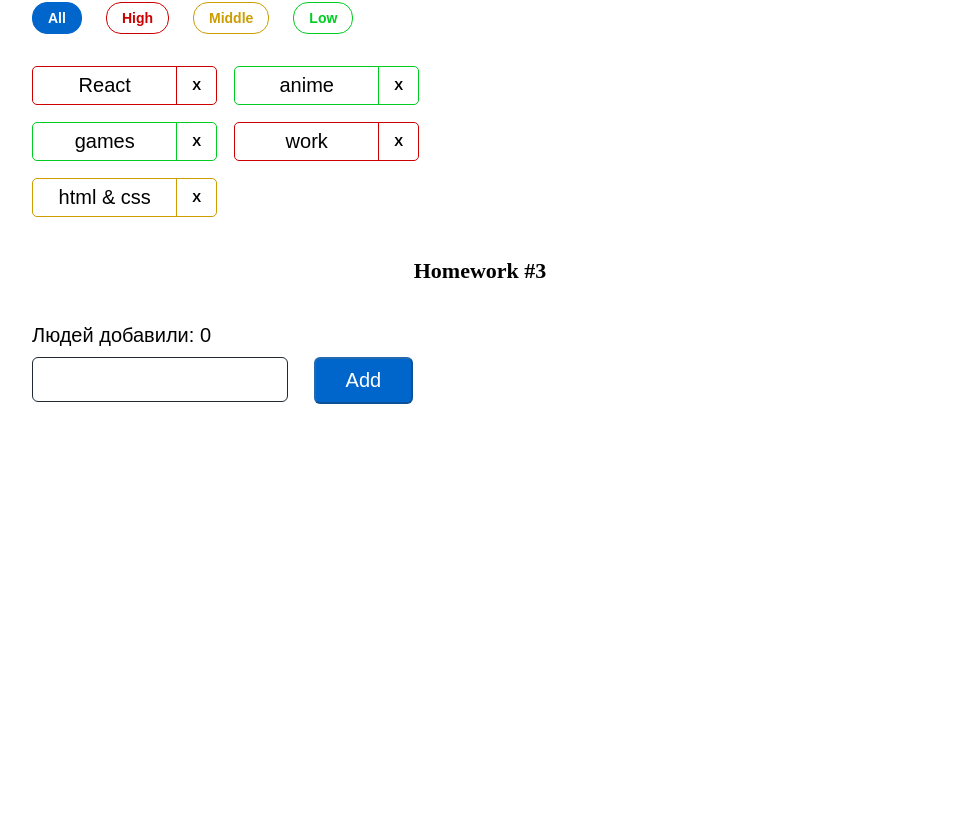
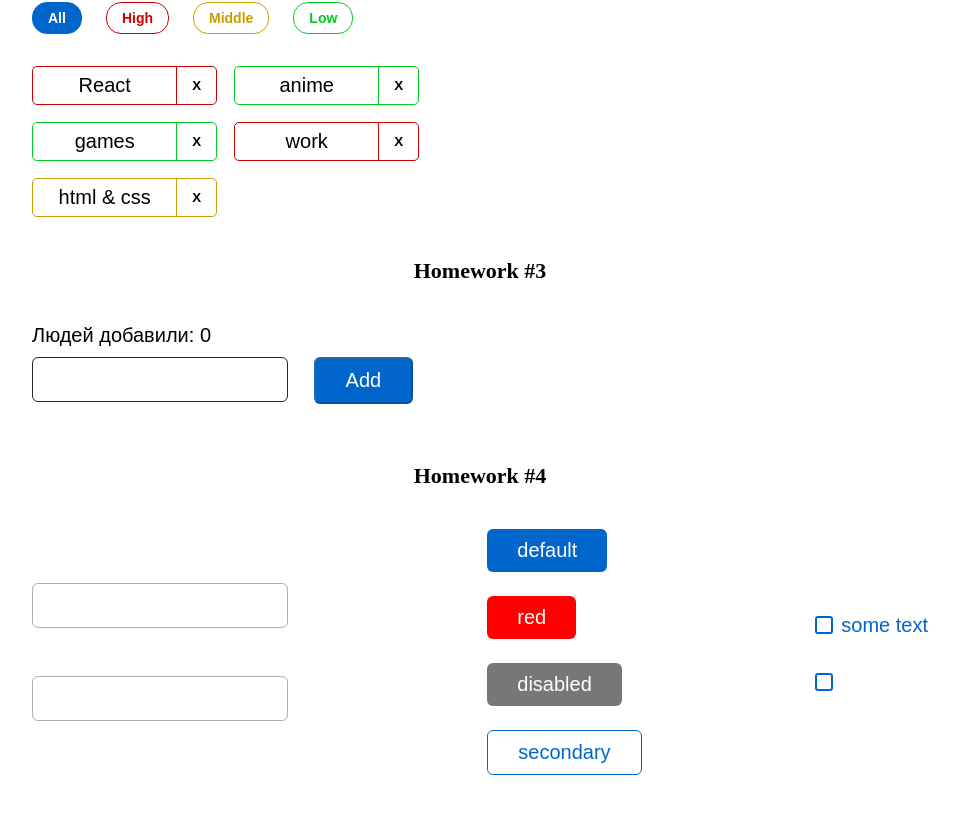
Before and after one commit to reegulus/HW_Ignat, a React (Create React App) app: page / in a window 1280 px wide. Shown: the part 409-1222 px from the top of the page, without its empty margins (160-1119 px from the left). Before the commit the page ends 871 px from the top, so only its background shows below. Built offline with nearby package versions, Linux system fonts and the light colour scheme.

Commit message:
* 1 - понять (и простить) SuperInputText

```diff
--- a/src/s1-main/App.tsx
+++ b/src/s1-main/App.tsx
@@ -3,6 +3,7 @@ import s from './App.module.css'
 import HW1 from '../s2-homeworks/hw01/HW1'
 import HW2 from "../s2-homeworks/hw02/HW2";
 import HW3 from "../s2-homeworks/hw03/HW3";
+import HW4 from "../s2-homeworks/hw04/HW4";
 
 function App() {
     return (
@@ -11,7 +12,7 @@ function App() {
             {/*раскомментировать по ходу выполнения*/}
             <HW2/>
             <HW3/>
-            {/*<HW4/>*/}
+            <HW4/>
 
             {/*при выполнении дз 5 и более - закомментировать здесь дз 1-4, так как они есть внутри дз 5*/}
             {/*<HW5/>*/}
--- a/src/s2-homeworks/hw04/HW4.tsx
+++ b/src/s2-homeworks/hw04/HW4.tsx
@@ -3,7 +3,7 @@ import s2 from '../../s1-main/App.module.css'
 import Stand from './Stand'
 
 /*
-* 1 - понять (и простить) SuperInputText
+* 1 - понять (и простить) SuperInputText ✔
 * 2 - в зависимости от типа и дизэйбла прицепить нужный класс в SuperButton.tsx (строка 21)
 * 3 - дописать onChangeCallback в SuperCheckbox.tsx чтоб оба чекбокса работали на стенде
 * 4 - сделать стили в соответствии с дизайном
--- a/src/s2-homeworks/hw04/Stand.tsx
+++ b/src/s2-homeworks/hw04/Stand.tsx
@@ -1,4 +1,4 @@
-import React, { useState } from 'react'
+import React, {useState} from 'react'
 import s from './Stand.module.css'
 import SuperInputText from './common/c1-SuperInputText/SuperInputText'
 import SuperCheckbox from './common/c3-SuperCheckbox/SuperCheckbox'
@@ -49,7 +49,9 @@ const Stand = () => {
                 </div>
                 {/*красная кнопка:*/}
                 <div>
-                    <SuperButton id={'hw4-super-button-red'} xType={'red'}>
+                    <SuperButton
+                        id={'hw4-super-button-red'}
+                        xType={'red'}>
                         red
                     </SuperButton>
                 </div>
--- a/src/s2-homeworks/hw04/common/c1-SuperInputText/SuperInputText.module.css
+++ b/src/s2-homeworks/hw04/common/c1-SuperInputText/SuperInputText.module.css
@@ -2,6 +2,12 @@
 }
 
 .input {
+    padding: .5em;
+    font-size: 1em;
+    width: 20vw;
+    margin-right: 2vw;
+    border-radius: .3em;
+    border: 1px solid #adadad;
 }
 
 .inputWrapper {
--- a/src/s2-homeworks/hw04/common/c2-SuperButton/SuperButton.module.css
+++ b/src/s2-homeworks/hw04/common/c2-SuperButton/SuperButton.module.css
@@ -1,16 +1,27 @@
 .button {
+    padding: .5em 1.5em;
+    color: white;
+    background-color: #0066cc;
+    border: none;
+    border-radius: .3em;
+    font-size: 1em;
 }
 
 .disabled {
+    background-color: #777777;
 }
 
 .secondary {
+    background-color: white;
+    border: 1px solid #0066cc;
+    color: #0066cc;
 }
 
 .default {
 }
 
 .red {
+    background-color: red;
 }
 
 .default:hover {
--- a/src/s2-homeworks/hw04/common/c2-SuperButton/SuperButton.tsx
+++ b/src/s2-homeworks/hw04/common/c2-SuperButton/SuperButton.tsx
@@ -17,11 +17,13 @@ const SuperButton: React.FC<SuperButtonPropsType> = (
         ...restProps // все остальные пропсы попадут в объект restProps, там же будет children
     }
 ) => {
-    const finalClassName = s.button
-        // + (disabled
-        //         ? ...
-        //         : xType === 'red'
-        //             ? ...
+    const finalClassName = s.button + (disabled
+            ? ' ' + s.disabled
+            : xType === 'red'
+                ? ' ' + s.red
+                : xType === 'secondary'
+                    ? ' ' + s.secondary
+                    : " " + s.default)
         + (className ? ' ' + className : '') // задачка на смешивание классов
 
     return (
```
